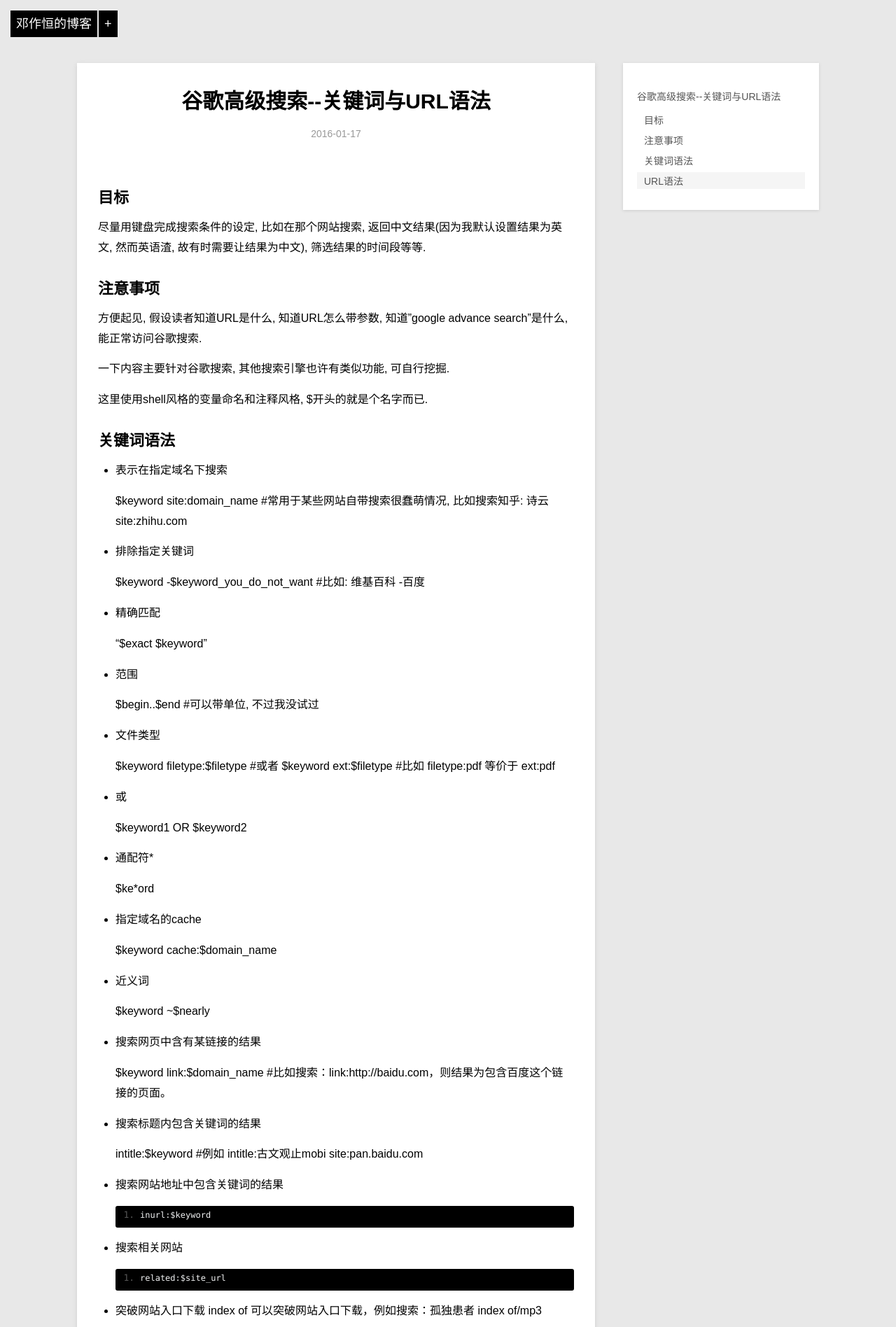
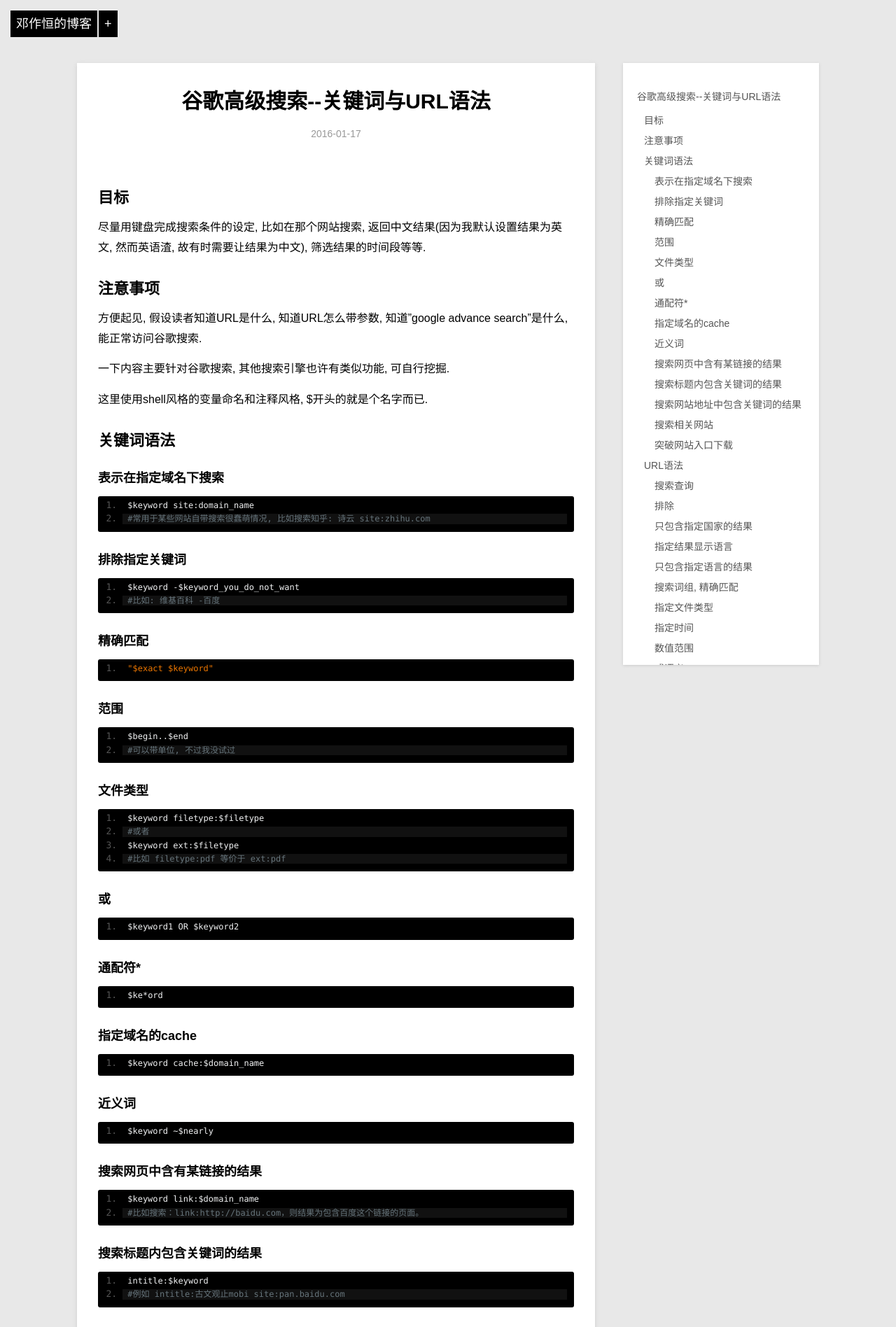
Before and after one commit to DengZuoheng/DengZuoheng.github.io, a Jekyll site: the page built from _posts/note/2016-01-17-google-advance-search-syntax.md, in a window 1280 px wide. Shown: the top 1896 px of the page at 70% size. Built offline with Jekyll 4.4.1, drawn with Linux system fonts in a browser that asks for light colours; some of the changed text lies outside the part shown.

```diff
--- a/_layouts/post.html
+++ b/_layouts/post.html
@@ -20,7 +20,7 @@
         {{ content }}
 
         <div id="disqus_container">
-            <a href="#" class="comment" onclick="return false;">点击查看评论</a>
+            <br /><a href="#" class="comment" onclick="return false;">点击查看评论</a>
             <div id="disqus_thread"></div>
         </div>
         <br />
--- a/_posts/note/2016-01-17-google-advance-search-syntax.md
+++ b/_posts/note/2016-01-17-google-advance-search-syntax.md
@@ -19,67 +19,67 @@
 
 ## 关键词语法
 
-- 表示在指定域名下搜索
+### 表示在指定域名下搜索
 
      $keyword site:domain_name
      #常用于某些网站自带搜索很蠢萌情况, 比如搜索知乎: 诗云 site:zhihu.com
 
-- 排除指定关键词
+### 排除指定关键词
 
      $keyword -$keyword_you_do_not_want
      #比如: 维基百科 -百度
 
-- 精确匹配
+### 精确匹配
 
      "$exact $keyword"
 
-- 范围
+### 范围
 
      $begin..$end
      #可以带单位, 不过我没试过
 
-- 文件类型
+### 文件类型
 
      $keyword filetype:$filetype
      #或者
      $keyword ext:$filetype
      #比如 filetype:pdf 等价于 ext:pdf
 
-- 或
+### 或
 
      $keyword1 OR $keyword2
 
-- 通配符*
+### 通配符*
 
      $ke*ord
 
-- 指定域名的cache
+### 指定域名的cache
 
      $keyword cache:$domain_name
 
-- 近义词
+### 近义词
 
      $keyword ~$nearly
 
-- 搜索网页中含有某链接的结果
+### 搜索网页中含有某链接的结果
 
      $keyword link:$domain_name
      #比如搜索：link:http://baidu.com，则结果为包含百度这个链接的页面。
 
-- 搜索标题内包含关键词的结果
+### 搜索标题内包含关键词的结果
 
      intitle:$keyword
      #例如 intitle:古文观止mobi site:pan.baidu.com
 
-- 搜索网站地址中包含关键词的结果
+### 搜索网站地址中包含关键词的结果
 
       inurl:$keyword
 
-- 搜索相关网站
+### 搜索相关网站
 
       related:$site_url
 
-- 突破网站入口下载
+### 突破网站入口下载
     index of 可以突破网站入口下载，例如搜索：孤独患者 index of/mp3
 
 ## URL语法
@@ -89,28 +89,28 @@
     https://www.google.com/search?q=keyword&as_eq=xxx
 
 
-- 搜索查询
+### 搜索查询
 
     q=$keyword
     #或者
     as_q=$keyword
 
-- 排除
+### 排除
 
     as_eq=$k1+$k2+$k3
     #排除$k1,$k2,$k3
 
-- 只包含指定国家的结果
+### 只包含指定国家的结果
 
     cr=$countryName
     #例如 cr=countryCN
 
-- 指定结果显示语言
+### 指定结果显示语言
 
     hl=$langTag
     #指定显示语言, 这个最好不好改, 因为这个会保持
 
-- 只包含指定语言的结果
+### 只包含指定语言的结果
 
     lr=$langTag
     #例如 lr=lang_zh-CN 只搜索中文网页
@@ -120,19 +120,19 @@
     #    + lang_en 英语
     #    + lang_ja 日语
 
-- 搜索词组, 精确匹配
+### 搜索词组, 精确匹配
 
     as_epq=$k1+$k2
     #相当于搜索框语法中"$k1 $k2"
 
-- 指定文件类型
+### 指定文件类型
 
     as_ft=[i,e]
     #如果as_ft=i 则包含as_filetype指定的文件类型,
     #如果as_ft=e 则排除as_filetype指定的文件类型
     as_filetype=$filetype #指定搜索的文件类型
 
-- 指定时间
+### 指定时间
 
     as_qdr=[all,y$n,m$n,w$n,d$n,h$n]
     #all表示所有结果,$n表示数字, 比如:
@@ -144,18 +144,18 @@
     #可用于新闻搜索, 比如近几天github又被墙了, 直接搜索"github被墙"会有很多陈年旧事
     #用as_qdr=w则只返回近一周的结果
 
-- 数值范围
+### 数值范围
 
     as_nlo=$num1&as_nhi=$num2
     #查找$num1和$num2 之间的数
 
-- 或语义
+### 或语义
 
     as_oq=$k1+$k2+$k3
     #词的列表, 相当于 OR
     #例: as_oq=apple+google+facebook
 
-- 关键词搜索位置
+### 关键词搜索位置
 
     as_occt=[any,title,body,url,links]
     #指定在哪里查找关键词, 可取值为
@@ -166,28 +166,28 @@
     #   + links=在网页链接内
     #比如 as_occt=title, 相当于搜索框语法中的`intitle:`
 
-- 指定域名下搜索
+### 指定域名下搜索
 
     as_dt=[i,e]
     #i表示包含指定域, e表示不包含指定域, 这个指定域由as_sitesearch
     as_sitesearch
     #指定搜索域名
 
-- 安全搜索
+### 安全搜索
 
     safe=[active,off,images]
     #active表示启用安全搜索, off表示禁用安全搜索, images应该是尽量
 
-- 查找类似页面
+### 查找类似页面
 
     as_rq as_rq=$URL
     #查找与$URL类似的页面
 
-- 查找链接到$URL的页面
+### 查找链接到$URL的页面
 
     as_lq=$URL
 
-- 用特殊的使用权限(政府, 商业, 非商业等)定位页面
+### 用特殊的使用权限(政府, 商业, 非商业等)定位页面
 
     right=cc_*
 
--- a/css/default.css
+++ b/css/default.css
@@ -205,6 +205,6 @@
 }
 
 ul.ref_ul{
-    list-style:none;
+    list-style:none !important;
     margin:0px;
 }
```
